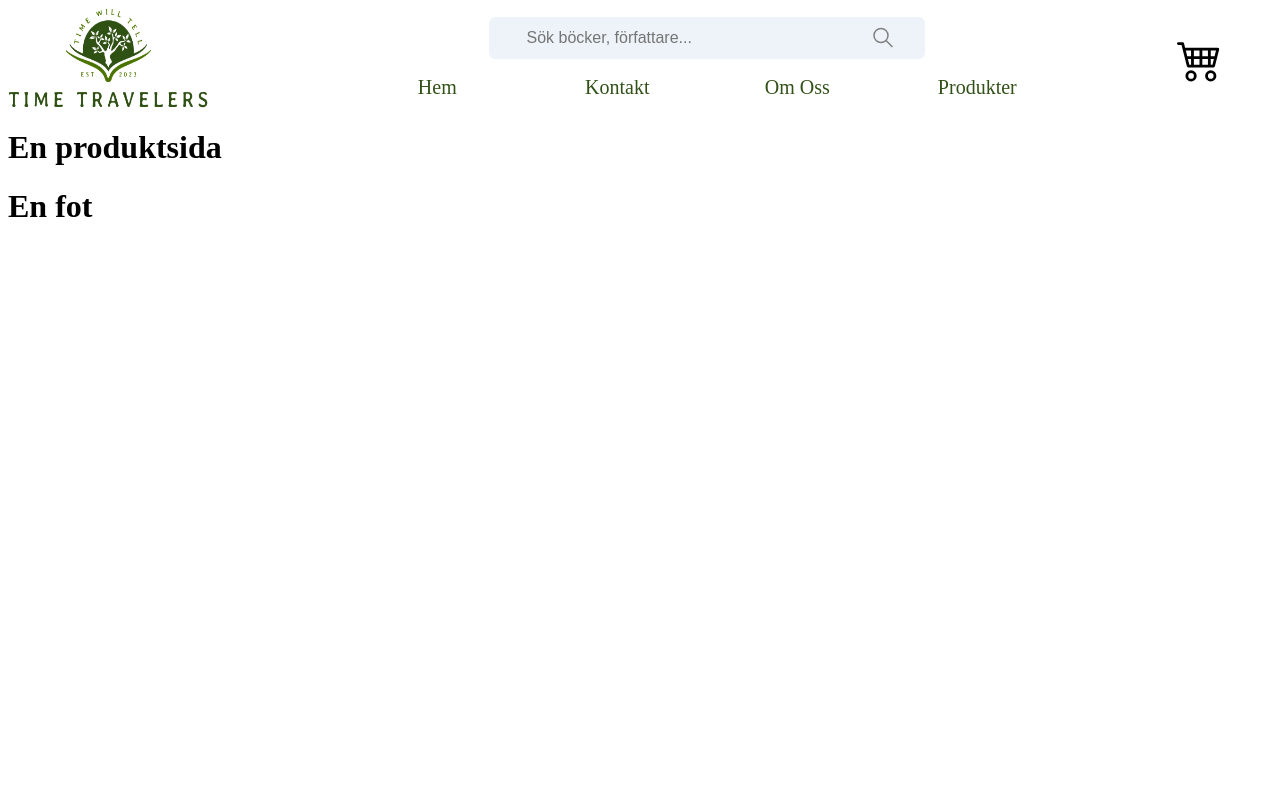
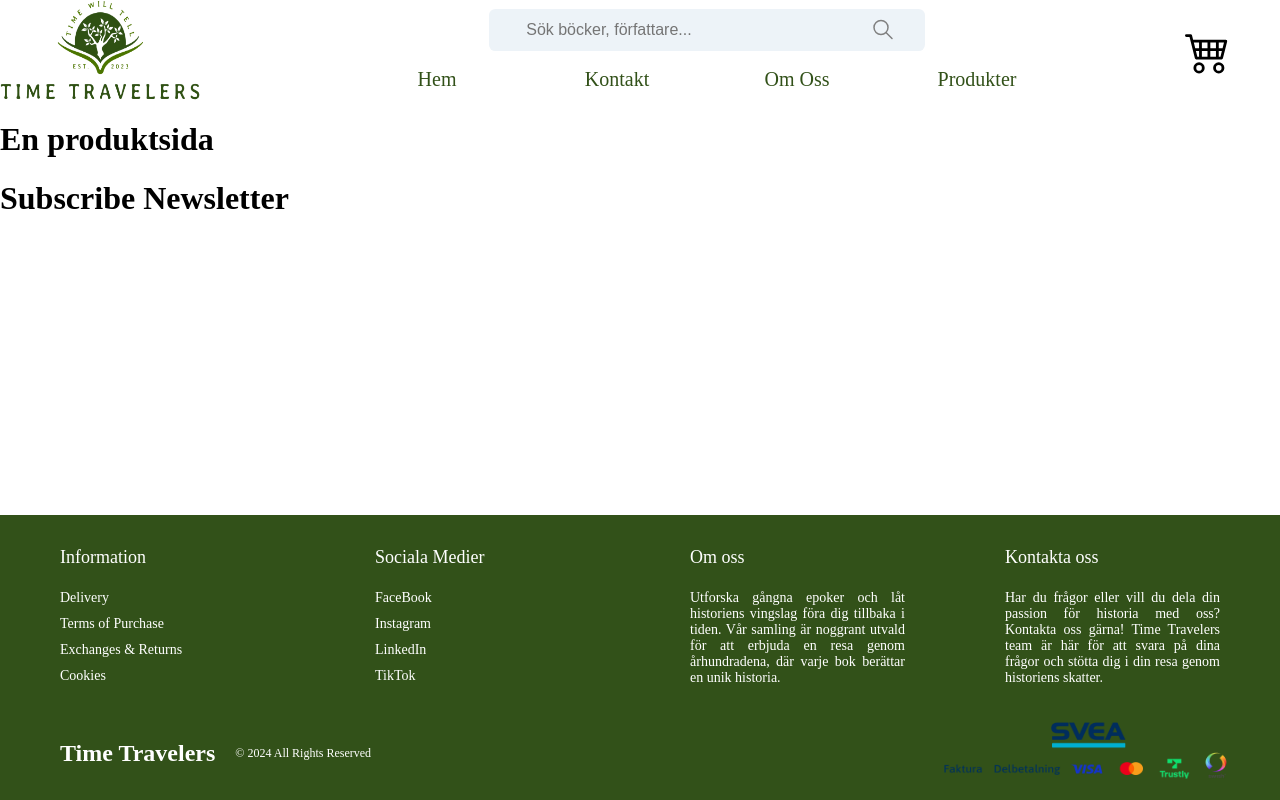
Before and after one commit to MauritzEmanuel/GroupProject_Frontend2, a React (Vite) app in the folder Frontend/: page /products/1 in a window 1280 px wide. Built offline with nearby package versions, Linux system fonts and the light colour scheme; no server answers.

Commit message:
Footer updater

```diff
--- a/Frontend/src/components/Footer.jsx
+++ b/Frontend/src/components/Footer.jsx
@@ -1,9 +1,49 @@
+import React from 'react';
+import '../cssFiles/footer.css'
+import Payment from '../assets/Images/Logo/payment.png'
+
 const Footer = () => {
 
     return (
 
-        <div>
-            <h1>En fot</h1>
+        <div className= 'footer'>
+            <div className='top'>
+            <div className='item'>
+                <h1>Information</h1>
+                <span>Delivery</span>
+                <span>Terms of Purchase</span>
+                <span>Exchanges & Returns</span>
+                <span>Cookies</span>
+            </div>
+            <div className='item'>
+                <h1>Sociala Medier</h1>
+                <span>FaceBook</span>
+                <span>Instagram</span>
+                <span>LinkedIn</span>
+                <span>TikTok</span>
+            </div>
+            <div className='item'>
+                <h1>Om oss</h1>
+                <span>
+                Utforska gångna epoker och låt historiens vingslag föra dig tillbaka i tiden. Vår samling är noggrant utvald för att erbjuda en resa genom århundradena, där varje bok berättar en unik historia.</span>
+            </div>
+            <div className='item'>
+                <h1>Kontakta oss</h1>
+                <span>
+                Har du frågor eller vill du dela din passion för historia med oss? Kontakta oss gärna! Time Travelers team är här för att svara på dina frågor och stötta dig i din resa genom historiens skatter.</span>
+            </div>
+            </div>
+            <div className='bottom'>
+                <div className='left'>
+                    <span className='logo'>Time Travelers</span>
+                    <span className='copyright'>© 2024 All Rights Reserved</span>
+                </div>
+                <div className='right'>
+                    <img src={Payment} alt="Payment" />
+                </div>
+
+            </div>
+
         </div>
     )
 }
--- a/Frontend/src/components/Footer2.jsx
+++ /dev/null
@@ -1,11 +0,0 @@
-const Footer2 = () => {
-
-    return (
-
-        <div>
-            <h1>En fot</h1>
-        </div>
-    )
-}
-
-export default Footer2
--- /dev/null
+++ b/Frontend/src/components/Subscribe.jsx
@@ -0,0 +1,13 @@
+import React from 'react';
+
+const Subscribe = () => {
+
+    return (
+
+        <div>
+            <h1>Subscribe Newsletter</h1>
+        </div>
+    )
+}
+
+export default Subscribe
--- /dev/null
+++ b/Frontend/src/cssFiles/footer.css
@@ -0,0 +1,67 @@
+body{
+    margin: 0;
+    padding: 0;
+}
+
+.footer{
+    position: fixed;
+    bottom: 0;
+    margin: 100px 0 0 0;
+    background-color: #325119;
+    padding: 20px 60px 0 60px;
+
+    .top{
+        display: flex;
+        gap: 100px;
+
+        .item{
+            flex: 1;
+            display: flex;
+            flex-direction: column;
+            gap: 10px;
+            text-align: justify;
+            font-size: 14px;
+
+            h1{
+                font-size: 18px;
+                font-weight: 500;
+                color: white;
+            }
+
+            span{
+                color: white;
+            }
+        }
+    }
+
+    .bottom{
+        display: flex;
+        align-items: center;
+        justify-content: space-between;
+        margin-top: 20px;
+
+        .left{
+            display: flex;
+            align-items: center;
+
+            .logo{
+                color: white;
+                font-weight: bold;
+                font-size: 24px;
+            }
+
+            .copyright{
+                margin-left: 20px;
+                font-size: 12px;
+                color: white;
+            }
+        }
+        .right{
+           img{
+            height: 90px;
+            width: 110%;
+
+           }
+        }
+    }
+}
--- a/Frontend/src/main.jsx
+++ b/Frontend/src/main.jsx
@@ -7,7 +7,7 @@ import AboutUs from './pages/AboutUs.jsx'
 import Product from './pages/Products.jsx'
 import Navbar from './components/Navbar.jsx'
 import Footer from './components/Footer.jsx'
-import Footer2 from './components/Footer2.jsx'
+import Subscribe from './components/Subscribe.jsx'
 
 
 const router = createBrowserRouter([
@@ -33,6 +33,7 @@ ReactDOM.createRoot(document.getElementById('root')).render(
     <React.StrictMode>
     <Navbar/>
     <RouterProvider router={router}/>
+    <Subscribe/>
     <Footer/>
   </React.StrictMode>,
 )
```
Also changed, not shown: Frontend/src/assets/Images/Logo/payment.png (added).
